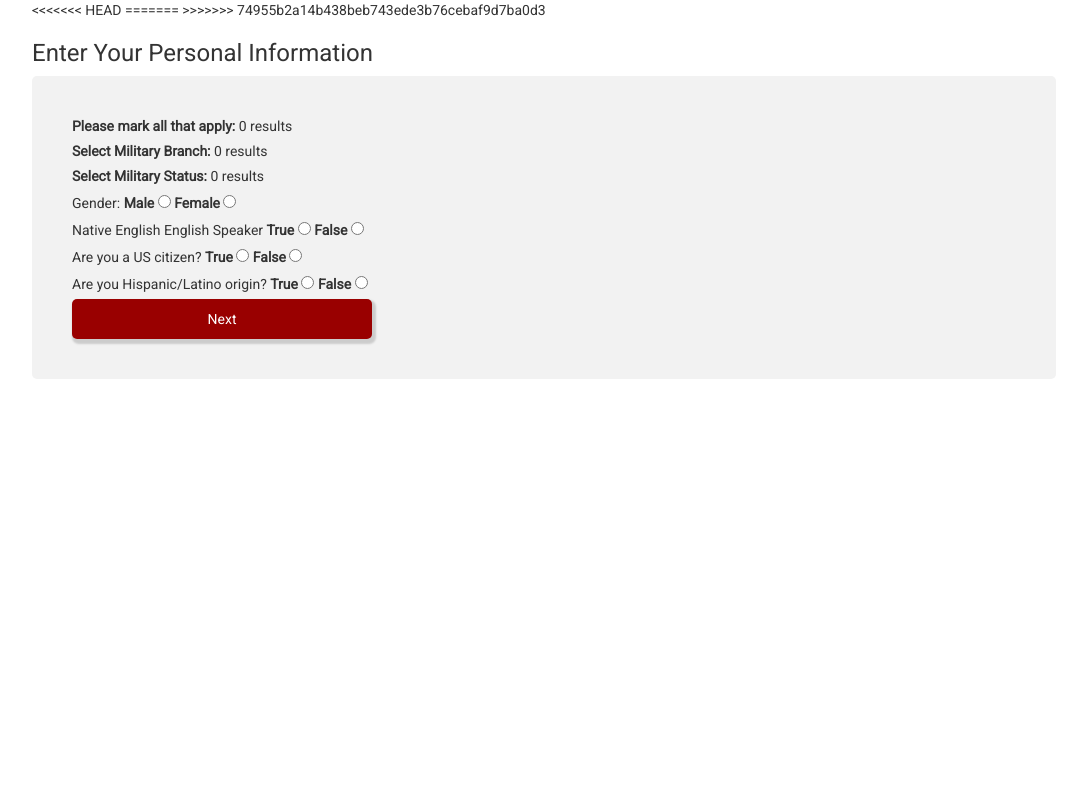
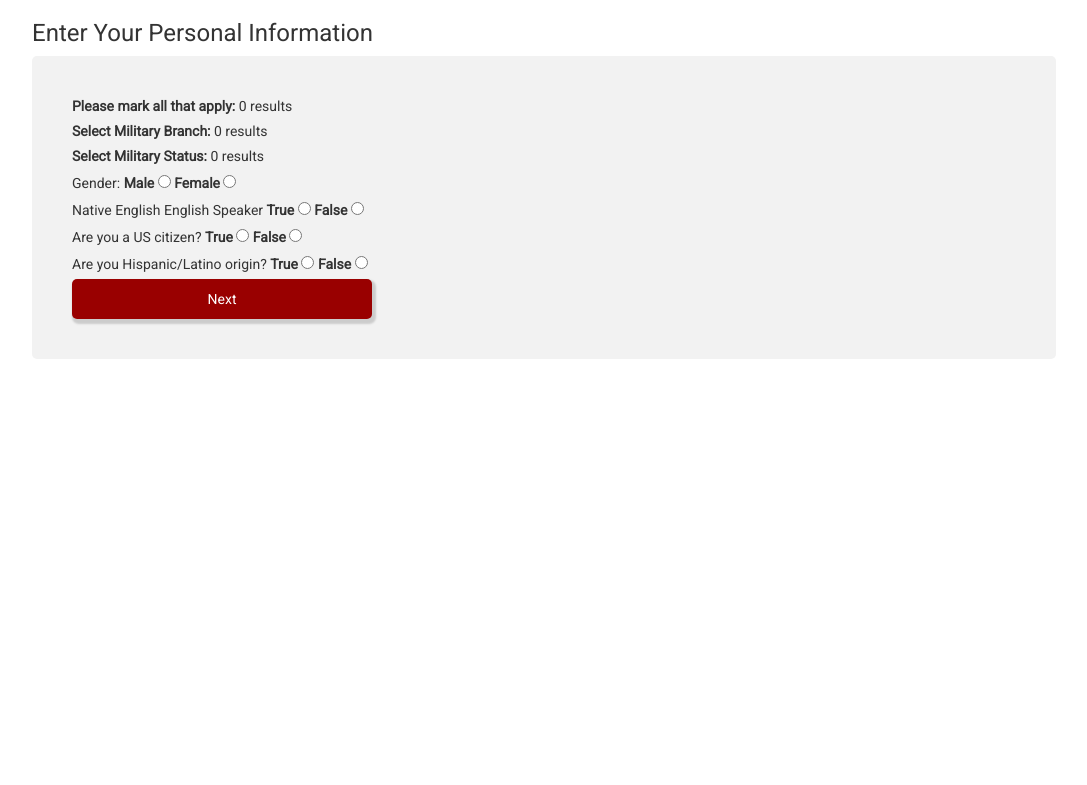
Before and after one commit to chelseasanc/cspc5021project, a PHP site: page /personalinfo.php in a window 1280 px wide. Shown: the top 785 px of the page, without its empty margins (96-1183 px from the left). Run offline with PHP 8.4, Linux system fonts and the light colour scheme; data that the repository does not hold is empty.

Commit message:
Update personalinfo.php

```diff
--- a/personalinfo.php
+++ b/personalinfo.php
@@ -9,15 +9,12 @@
 
       <!-- Latest compiled and minified JavaScript -->
       <script src="https://maxcdn.bootstrapcdn.com/bootstrap/3.3.7/js/bootstrap.min.js" integrity="sha384-Tc5IQib027qvyjSMfHjOMaLkfuWVxZxUPnCJA7l2mCWNIpG9mGCD8wGNIcPD7Txa" crossorigin="anonymous"></script>
-<<<<<<< HEAD
 
       <!-- Additional styling by Chelsea -->
       <link rel="stylesheet" href="style.css">
       <link href="https://fonts.googleapis.com/css?family=Roboto" rel="stylesheet">
 
-=======
       <link rel="stylesheet" href="style.css">
->>>>>>> 74955b2a14b438beb743ede3b76cebaf9d7ba0d3
 
       <title>Personal Info</title>
     </head>
```
